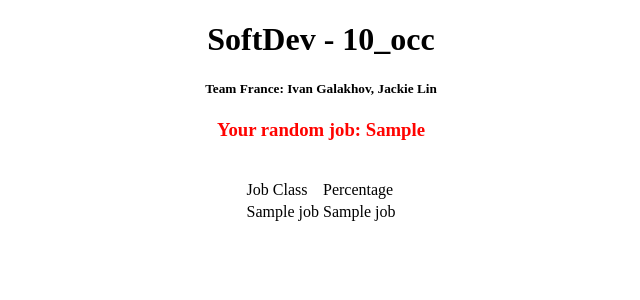
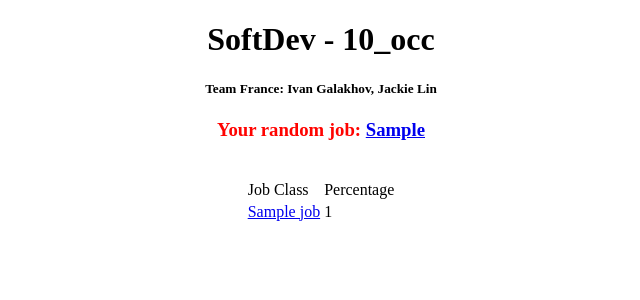
Before and after one commit to jlin00/softdev, a Flask app: template 10_occ/templates/listpage.html in a window 1280 px wide. Shown: the top 300 px of the page, without its empty margins (319-959 px from the left). Run offline with Flask 2, Linux system fonts and the light colour scheme; the template is opened without the code that fills it: most values are stand-ins (such as "Sample title", 1, 10 or a date in 2020).

Commit message:
updated files with changes from class

```diff
--- a/10_occ/app.py
+++ b/10_occ/app.py
@@ -1,11 +1,11 @@
-#Jackie Lin
-#SoftDev1 pd1
-#K10: Jinja Tuning
-#2019-09-24
+# Ivan Galakhov
+# SoftDev1 pd1
+# K10: Jinja Tuning
+# 2019-09-24
 
-#Pair Programming
-#Team Name: France
-#Roster: Ivan Galakhov, Jackie Lin
+# Pair Programming
+# Team Name: France
+# Roster: Ivan Galakhov, Jackie Lin
 
 import csv
 import random
@@ -15,26 +15,27 @@ from flask import Flask, render_template
 app = Flask(__name__)
 
 
-@app.route('/occupyflaskst') #returns html page with table of occupations
+@app.route('/occupyflaskst')  # returns html page with table of occupations
 def occupyflaskst():
     job_dict = dict()
 
     with open('static/occupations.csv') as file:
-        next(file) #skips first line
-        reader = csv.reader(file) #from imports
+        next(file)  # skips first line
+        reader = csv.reader(file)  # from imports
         for row in reader:
-            job_dict[row[0]] = float(row[1]) #key is title and value is percentage
-    del job_dict['Total'] #remove last line
+            job_dict[row[0]] = (float(row[1]), (row[2]))  # key is title and value is percentage
+    del job_dict['Total']  # remove last line
 
-    random_sel = lambda: random.choices(population=list(job_dict.keys()), weights=list(job_dict.values()), k=1)[0]
-    #shorthand for a function that uses the built-in choices method to randomly select a key
-    #the choices are the dictionary keys and the weights are the values of the key
-    #k = 1 selects on item and returns the name
+    # shorthand for a function that uses the built-in choices method to randomly select a key
+    # the choices are the dictionary keys and the weights are the values of the key
+    # k = 1 selects on item and returns the name
+    random_sel = lambda: random.choices(population=[(i, job_dict[i][1]) for i in list(job_dict.keys())],
+                                        weights=[i[0] for i in list(job_dict.values())], k=1)[0]
 
     return render_template('listpage.html',
                            jobs=job_dict.items(),
                            rand_job=random_sel(),
-                           title='Occupations') #passes in dictionary and randomly-selected occupations
+                           title='Occupations')  # passes in dictionary and randomly-selected occupations
 
 
 if __name__ == '__main__':
--- a/10_occ/templates/listpage.html
+++ b/10_occ/templates/listpage.html
@@ -1,7 +1,7 @@
 {% extends "_base.html" %}
 
 {% block content %}
-<h3 style="color:#ff0300">Your random job: {{ rand_job }}</h3><br> <!-- placeholder for random job -->
+    <h3 style="color:#ff0300">Your random job: <a href="{{ rand_job[1] }}">{{ rand_job[0] }}</a></h3><br>
     <table>
         <thead>
         <tr>
@@ -10,13 +10,13 @@
         </tr>
         </thead>
         <tbody>
-        {% for jb, pr in jobs %} <!-- forward loop that lists jobs and percentages in a table  -->
+        {% for jb, pr in jobs %}
             <tr>
                 <td>
-                    {{ jb }}
+                    <a href="{{ pr[1] }}">{{ jb }}</a>
                 </td>
                 <td>
-                    {{ pr }}
+                    {{ pr[0] }}
                 </td>
             </tr>
         {% endfor %}
```
